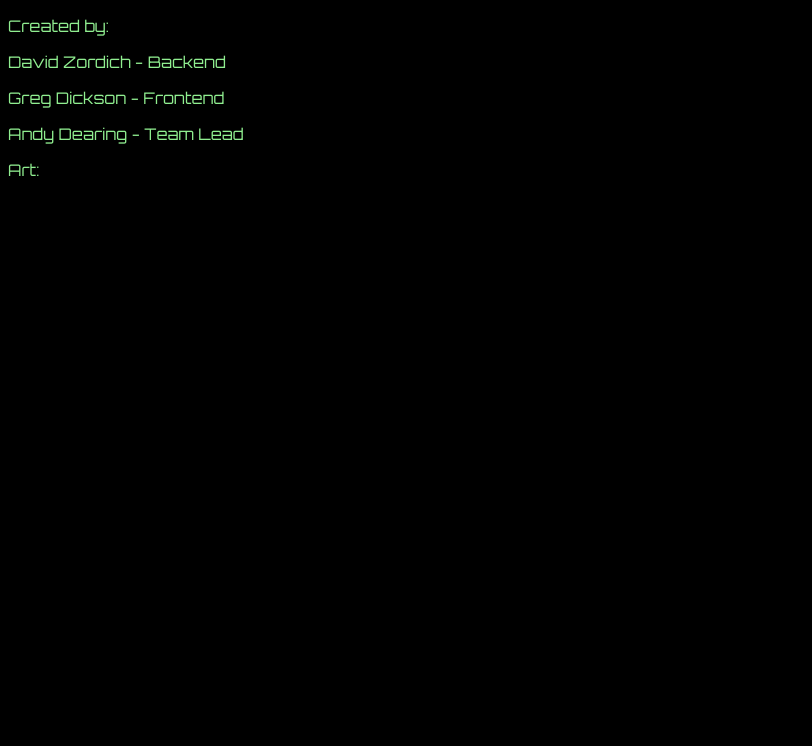
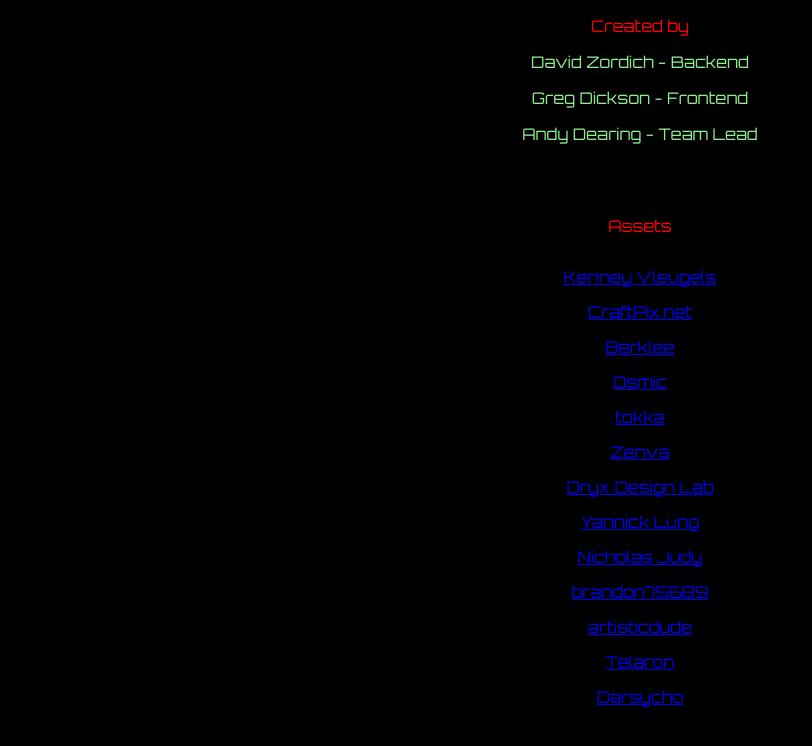
Before and after one commit to dzordich/Zer0Hour, a Django app: page /credits/ in a window 1280 px wide. Shown: the top 746 px of the page, without its empty margins (0-812 px from the left). Run offline with Django 3.2, Linux system fonts and the light colour scheme; parts of the project's set-up code (start-up, migrations or seed data) failed here and were passed over.

Commit message:
credits complete

```diff
--- a/exiled_game/templates/credits.html
+++ b/exiled_game/templates/credits.html
@@ -9,18 +9,58 @@
 </head>
 <style>
     @import url('https://fonts.googleapis.com/css?family=Orbitron&display=swap');
+    /* html{
+        background-image: url({% static 'assets/images/space.png' %});
+        background-repeat: repeat;
+    } */
     body {
         background-color: black;
         color: lightgreen;
         font-family: 'Orbitron', sans-serif;
+        text-align: center;
+    }
+    a {
+        margin-top:5px;
+    }
+    .red{
+        color:red;
+        margin-top: 20 px !important;
+    }
+    .credit-link{
+        padding-top: 10px;
+    }
+    .credits{
+        display:flex;
+        flex-direction: column;
     }
 </style>
 <body>
-    <p>Created by:</p>
+    <p class="red">Created by</p>
     <p>David Zordich - Backend</p>
     <p>Greg Dickson - Frontend</p>
     <p>Andy Dearing - Team Lead</p>
 
-    <p>Art:</p>
+    <br>
+    <br>
+    <p class="red">Assets</p>
+    <div class="credits">
+        <a class="credit-link" href="http://www.kenny.nl">Kenney Vleugels</a>
+        <a class="credit-link" href="http://www.craftpix.net">CraftPix.net</a>
+        <a class="credit-link" href="https://archive.org/details/Berklee44v13">Berklee</a>
+        <a class="credit-link" href="https://opengameart.org/users/osmic">Osmic</a>
+        <a class="credit-link" href="https://opengameart.org/users/tokka">tokka</a>
+        <a class="credit-link" href="https://gamedevacademy.org/html5-phaser-tutorial-spacehipster-a-space-exploration-game/">Zenva</a>
+        <a class="credit-link" href="https://www.oryxdesignlab.com/">Oryx Design Lab</a>
+        <a class="credit-link" href="https://www.iconfinder.com/icons/183343/geo_location_icon">Yannick Lung</a>
+        <a class="credit-link" href="https://opengameart.org/content/attack-of-the-angry-dogs-screams-rips">Nicholas Judy</a>
+        <a class="credit-link" href="https://opengameart.org/content/espionage">brandon75689</a>
+        <a class="credit-link" href="https://opengameart.org/content/zombies-sound-pack">artisticdude</a>
+        <a class="credit-link" href="https://opengameart.org/content/prologue">Telaron</a>
+        <a class="credit-link" href="https://opengameart.org/content/monster-snarls">Darsycho</a>
+    </div>
+
+
+
+
 </body>
 </html>
```
Also changed, not shown: exiled_game/static/assets/images/CandycePlayerSprite.png (deleted), exiled_game/static/assets/images/bullet.png (deleted), exiled_game/static/assets/images/enemySpawn.png (deleted), exiled_game/static/assets/images/overlay_experiment.png (deleted).
